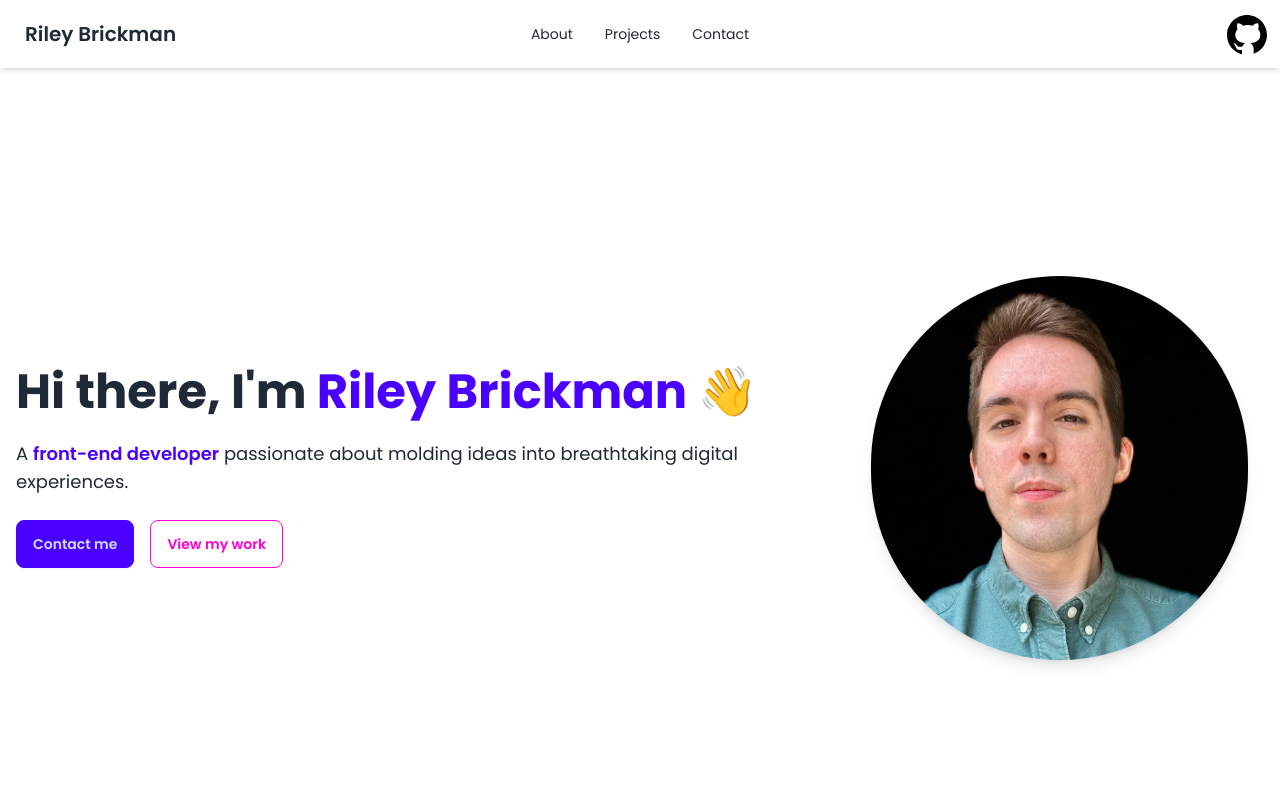
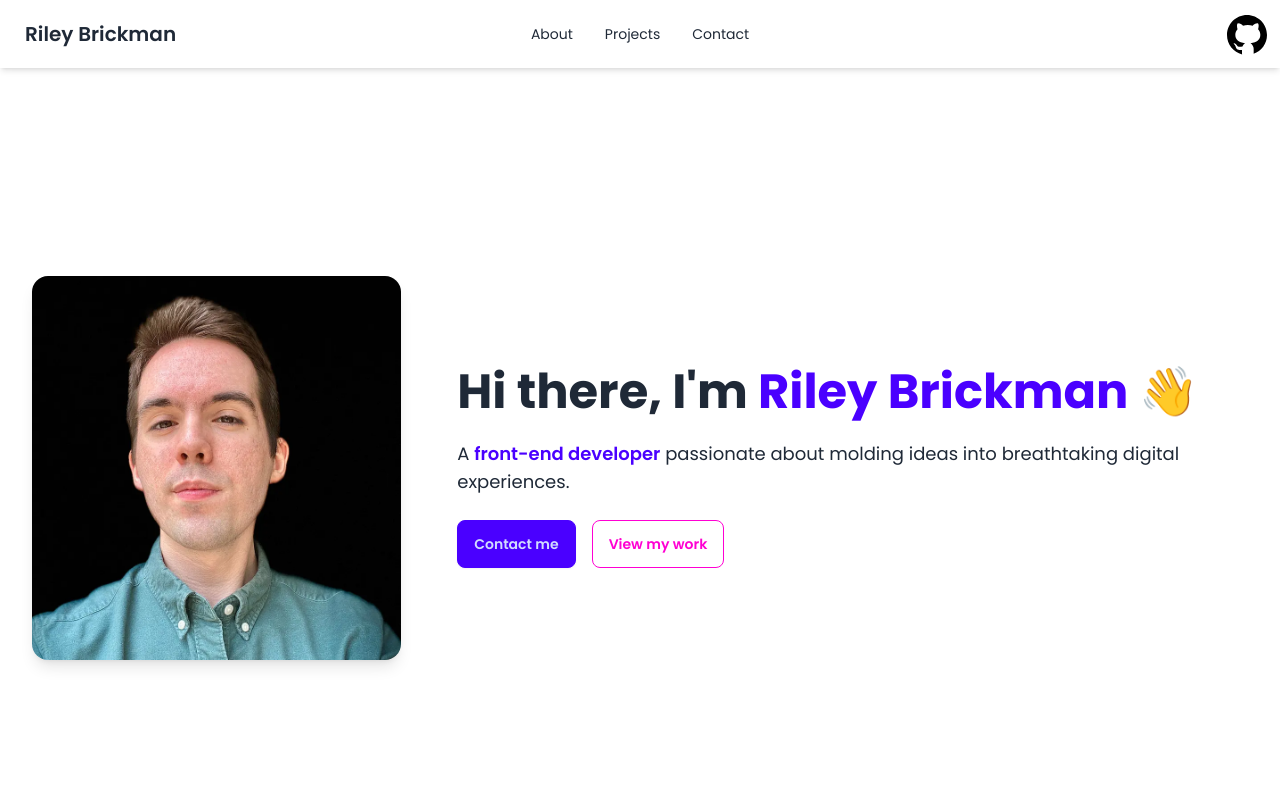
Before and after one commit to rbrickmn/portfolio-v2, a React (Vite) app: page / in a window 1280 px wide. Shown: the top 800 px of the page. Built offline with nearby package versions, Linux system fonts and the light colour scheme.

Commit message:
Update Hero.jsx

```diff
--- a/src/components/Hero.jsx
+++ b/src/components/Hero.jsx
@@ -4,11 +4,11 @@ import { Link } from "react-router-dom";
 const Hero = () => {
   return (
     <div className="hero bg-base min-h-screen">
-      <div className="hero-content flex-col lg:flex-row-reverse">
+      <div className="hero-content flex-col lg:flex-row gap-10">
         <img
           src="riley_portrait.png" // Replace with your actual profile image
           alt="Riley Brickman"
-          className="w-96 h-96 m-4 rounded-full shadow-lg object-cover"
+          className="w-96 h-96 m-4 rounded-box shadow-lg object-cover"
         />
 
         <div className="text-center lg:text-left">
```
